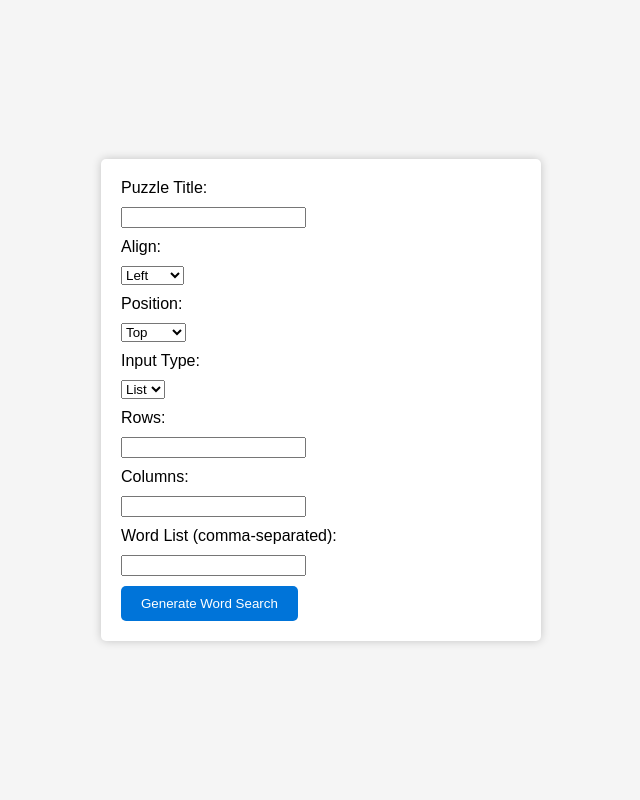
After one commit to reginaldcobb/word_search_api, a FastAPI app: template templates/create_wordsearch_grid.html in a window 1280 px wide. The commit adds this page. Shown: the whole page, without its empty margins (319-959 px from the left). Run offline with FastAPI, Linux system fonts and the light colour scheme; the template is opened without the code that fills it, so the values that code supplies are empty.

Commit message:
Add title to top of svg files and align

```diff
--- a/main.py
+++ b/main.py
@@ -8,6 +8,11 @@ from fastapi.responses import FileResponse, HTMLResponse
 from fastapi.staticfiles import StaticFiles
 
 from fastapi.templating import Jinja2Templates
+
+from pathlib import Path
+from typing import List
+
+from starlette.requests import Request
 
 from pydantic import BaseModel
 from typing import List
@@ -52,13 +57,23 @@ static_folder = "static"
 # Mount the static directory
 app.mount("/static", StaticFiles(directory="static"), name="static")
 
+
+# Define the path to the static directory
+static_path = Path(__file__).parent / "static"
+
 # Check if the static folder exists, and create it if not
 # if not os.path.exists(static_folder):
 #     os.makedirs(static_folder)
 
-@app.get("/")
+@app.get("/", response_class=HTMLResponse)
 async def index(request: Request):
+    # return templates.TemplateResponse("create_wordsearch_grid.html", {"request": request})
     return templates.TemplateResponse("create_wordsearch.html", {"request": request})
+
+
+@app.get("/svg", response_class=HTMLResponse)
+async def render_svg(request: Request):
+    return templates.TemplateResponse("svg_template.html", {"request": request})
 
 @app.get("/get_file_links")
 async def get_file_links():
@@ -154,13 +169,37 @@ async def create_wordsearch(data: WordSearchModel ):
     print_text(data.word_list, grids[0], grids[1], text_output_file,
             text_output_solution_file, data.row, data.column, data.title.text, data.title.align, data.title.position)
 
+    file_links = []
+
+    # Iterate through files in the "static" directory and generate hyperlinks
+    # for file_path in static_path.iterdir():
+    #     if file_path.is_file():
+    #         file_name = file_path.stem  # Use the file name without extension as the hyperlink name
+    #         print("file_name=", file_name)
+    #         file_links.append({
+    #             "filename": file_name,
+    #             "url": f"/static/{file_path.name}"
+    #         })
+    # print("file_links=", file_links)
     return {
         "input": data.input,
         "word_list": data.word_list,
         # "file_name": words_file.filename,
+        # "puzzle": grids[0],
+        # "puzzle": svg_output_file,
+        "puzzle": "This is Text passed from FastAPI on return",
         "row": data.row,
         "column": data.column,
         "title": data.title.model_dump() if data.title else None,
+        "svg1": svg_output_file,
+        "svg2": svg_output_solution_file,
+        "return_svg_file":svg_output_file,
+        "return_svg_solution_file":svg_output_solution_file,
+        "return_text_file":text_output_file,
+        "return_text_solution_file":text_output_solution_file,
+        "return_docx_file":docx_output_file,
+        "return_docx_solution_file":docx_output_solution_file,
+        # "file_links": file_links
     }
 
 def generate_puzzle(words, rows, cols):
@@ -279,26 +318,25 @@ def print_svg(words, grid, placed_grid, svg_filename, svg_solution_filename, row
         if (position == PositionType.top):
             match align:
                 case AlignType.left:
-                    x = 2
+                    x = (1 * cell_size) - (cell_size/2)
+                    y = 0
+                    f.write(f'\t<rect x="{x * cell_size}" y="{y * cell_size}" width="{cell_size}" height="{cell_size}" fill-opacity="0" />\n')
+                    for i in range(len(title)):
+                        f.write(f'\t<text x="{ x + (i * cell_size/2) }" y="{y * cell_size + cell_size / 2}" text-anchor="middle" alignment-baseline="middle" fill="black" font-weight="bold">{title[i]}</text>\n')
+                case AlignType.middle:
+                    x = (width/2 - ((len(title)/4)))
                     y=0
-                    print ("left", x, len(title))
-                case AlignType.middle:
-                    x = (width)/2  - ((len(title)-1)/2)
-                    # x=2
+                    f.write(f'\t<rect x="{x * cell_size}" y="{y * cell_size}" width="{cell_size}" height="{cell_size}" fill-opacity="0" />\n')
+                    for i in range(len(title)):
+                        f.write(f'\t<text x="{ ((x*cell_size) + (i * cell_size/2))}" y="{y * cell_size + cell_size / 2}" text-anchor="middle" alignment-baseline="middle" fill="black">{title[i]}</text>\n')
+                case AlignType.right:
+                    x = (width - ((len(title)/2)))
                     y=0
-                    print ("middle", x, len(title))
-                case AlignType.right:
-                    x = ((width)) - ((len(title)/2-1))
-                    y=0
-                    print ("right", x, (len(title)))
+                    f.write(f'\t<rect x="{x * cell_size}" y="{y * cell_size}" width="{cell_size}" height="{cell_size}" fill-opacity="0" />\n')
+                    for i in range(len(title)):
+                        f.write(f'\t<text x="{ ((x*cell_size) + (i * cell_size/2))}" y="{y * cell_size + cell_size / 2}" text-anchor="middle" alignment-baseline="middle" fill="black">{title[i]}</text>\n')
                 case _:
                     pass
-
-            # write the title
-            # f.write(f'\t<rect x="{x * cell_size}" y="{y * cell_size}" width="{cell_size}" height="{cell_size}" fill-opacity="0" />\n')
-
-            # f.write(f'\t<text x="{x * (cell_size + cell_size / 2)}" y="{y * cell_size + cell_size / 2}" text-anchor="middle" alignment-baseline="middle" fill="black" font-weight = "900">{title}</text>\n')
-            # f.write(f'\t<text x="{x * cell_size }" y="{y * cell_size + cell_size / 2}" text-anchor="middle" alignment-baseline="middle" fill="black" font-weight = "900">{title}</text>\n')
 
         for y in range(height):
             for x in range(width):
@@ -307,7 +345,10 @@ def print_svg(words, grid, placed_grid, svg_filename, svg_solution_filename, row
                 f.write(
                     f'\t<text x="{x * cell_size + cell_size / 2}" y="{(y+1) * cell_size + cell_size / 2}" text-anchor="middle" alignment-baseline="middle" fill="black">{grid[y][x]}</text>\n')
 
-        # Loop over the words and add them to the SVG file
+    # print a blank line to the svg file
+        # f.write(f'\t<rect x="0" y="{(height+1) * cell_size}" width="{width * cell_size}" height="{cell_size}" fill-opacity="0" />\n')
+        # f.write(f'\t<rect x="0" y="{(height+2) * cell_size}" width="{width * cell_size}" height="{cell_size}" fill-opacity="0" />\n')
+
         for i, word in enumerate(words):
             # Calculate the row and column for this word
             row = i // num_columns
@@ -323,21 +364,46 @@ def print_svg(words, grid, placed_grid, svg_filename, svg_solution_filename, row
             # Make svg display area larger to accomodate words below the puzzle
             f'<svg xmlns="http://www.w3.org/2000/svg" width="{width * cell_size*2}" height="{height * cell_size*2}">\n')
 
+        if (position == PositionType.top):
+            match align:
+                case AlignType.left:
+                    x = (1 * cell_size) - (cell_size/2)
+                    y = 0
+                    solution.write(f'\t<rect x="{x * cell_size}" y="{y * cell_size}" width="{cell_size}" height="{cell_size}" fill-opacity="0" />\n')
+                    for i in range(len(title)):
+                        solution.write(f'\t<text x="{ x + (i * cell_size/2) }" y="{y * cell_size + cell_size / 2}" text-anchor="middle" alignment-baseline="middle" fill="black" font-weight="bold">{title[i]}</text>\n')
+                case AlignType.middle:
+                    x = (width/2 - ((len(title)/4)))
+                    y=0
+                    solution.write(f'\t<rect x="{x * cell_size}" y="{y * cell_size}" width="{cell_size}" height="{cell_size}" fill-opacity="0" />\n')
+                    for i in range(len(title)):
+                        solution.write(f'\t<text x="{ ((x*cell_size) + (i * cell_size/2))}" y="{y * cell_size + cell_size / 2}" text-anchor="middle" alignment-baseline="middle" fill="black">{title[i]}</text>\n')
+                case AlignType.right:
+                    x = (width - ((len(title)/2)))
+                    y=0
+                    solution.write(f'\t<rect x="{x * cell_size}" y="{y * cell_size}" width="{cell_size}" height="{cell_size}" fill-opacity="0" />\n')
+                    for i in range(len(title)):
+                        solution.write(f'\t<text x="{ ((x*cell_size) + (i * cell_size/2))}" y="{y * cell_size + cell_size / 2}" text-anchor="middle" alignment-baseline="middle" fill="black">{title[i]}</text>\n')
+                case _:
+                    pass
+
+
+
         for y in range(height):
             for x in range(width):
                 if (placed_grid[y][x]) == '%':
                     # Not a word so print black
                     solution.write(
-                        f'\t<rect x="{x * cell_size}" y="{y * cell_size}" width="{cell_size}" height="{cell_size}" fill-opacity="0" />\n')
+                        f'\t<rect x="{x * cell_size}" y="{(y+1) * cell_size}" width="{cell_size}" height="{cell_size}" fill-opacity="0" />\n')
                     solution.write(
-                        f'\t<text x="{x * cell_size + cell_size / 2}" y="{y * cell_size + cell_size / 2}" text-anchor="middle" alignment-baseline="middle" fill="black">{grid[y][x]}</text>\n')
+                        f'\t<text x="{x * cell_size + cell_size / 2}" y="{(y+1) * cell_size + cell_size / 2}" text-anchor="middle" alignment-baseline="middle" fill="black">{grid[y][x]}</text>\n')
 
                 else:
                     # a placed word so print Red
                     solution.write(
-                        f'\t<rect x="{x * cell_size}" y="{y * cell_size}" width="{cell_size}" height="{cell_size}" fill-opacity="0" />\n')
+                        f'\t<rect x="{x * cell_size}" y="{(y+1) * cell_size}" width="{cell_size}" height="{cell_size}" fill-opacity="0" />\n')
                     solution.write(
-                        f'\t<text x="{x * cell_size + cell_size / 2}" y="{y * cell_size + cell_size / 2}" text-anchor="middle" alignment-baseline="middle" fill="blue" font-weight = "900">{grid[y][x]}</text>\n')
+                        f'\t<text x="{x * cell_size + cell_size / 2}" y="{(y+1) * cell_size + cell_size / 2}" text-anchor="middle" alignment-baseline="middle" fill="blue" font-weight = "900">{grid[y][x]}</text>\n')
 
         # Loop over the words and add them to the SVG file
         for i, word in enumerate(words):
@@ -372,9 +438,9 @@ def print_docx(words, grid, placed_grid, docx_filename, docx_filename_solution,
     if (align == AlignType.left):
         title_space = 0
     elif (align == AlignType.right):
-        title_space = int((int(height)*2 - len(title) - 1))
+        title_space = int((int(width)*2 - len(title) - 1))
     else:
-        title_space = int((int(height)*2 - len(title)) / 2)
+        title_space = int((int(width)*2 - len(title)) / 2)
 
     # Check if Print at TOP or BOTTOM
     if (position == PositionType.top):
--- /dev/null
+++ b/templates/create_wordsearch_grid.html
@@ -0,0 +1,110 @@
+<!DOCTYPE html>
+<html lang="en">
+<head>
+    <meta charset="UTF-8">
+    <meta http-equiv="X-UA-Compatible" content="IE=edge">
+    <meta name="viewport" content="width=device-width, initial-scale=1.0">
+    <title>Word Search Generator</title>
+    <style>
+        body {
+            font-family: Arial, sans-serif;
+            background-color: #f5f5f5;
+            margin: 0;
+            padding: 0;
+            display: flex;
+            align-items: center;
+            justify-content: center;
+            height: 100vh;
+        }
+        form {
+            width: 400px;
+            background-color: #fff;
+            padding: 20px;
+            border-radius: 5px;
+            box-shadow: 0 0 10px rgba(0, 0, 0, 0.2);
+        }
+        label, input, select {
+            display: block;
+            margin-bottom: 10px;
+        }
+        button {
+            background-color: #0074D9;
+            color: #fff;
+            border: none;
+            padding: 10px 20px;
+            border-radius: 5px;
+            cursor: pointer;
+        }
+        button:hover {
+            background-color: #0056b3;
+        }
+    </style>
+</head>
+<body>
+    <form id="wordSearchForm">
+        <label for="title">Puzzle Title:</label>
+        <input type="text" id="title" name="title" required>
+
+        <label for="align">Align:</label>
+        <select id="align" name="align">
+            <option value="LEFT">Left</option>
+            <option value="CENTER">Center</option>
+            <option value="RIGHT">Right</option>
+        </select>
+
+        <label for="position">Position:</label>
+        <select id="position" name="position">
+            <option value="TOP">Top</option>
+            <option value="MIDDLE">Middle</option>
+            <option value="BOTTOM">Bottom</option>
+        </select>
+
+        <label for="inputType">Input Type:</label>
+        <select id="inputType" name="input_type">
+            <option value="LIST">List</option>
+            <option value="FILE">File</option>
+        </select>
+
+        <label for="rows">Rows:</label>
+        <input type="number" id="rows" name="rows" required>
+
+        <label for="columns">Columns:</label>
+        <input type="number" id="columns" name="columns" required>
+
+        <label for="wordList">Word List (comma-separated):</label>
+        <input type="text" id="wordList" name="word_list" required>
+
+        <button type="button" id="generateButton">Generate Word Search</button>
+    </form>
+
+    <script>
+        document.getElementById('generateButton').addEventListener('click', function () {
+            const formData = {
+                title: document.getElementById('title').value,
+                align: document.getElementById('align').value,
+                position: document.getElementById('position').value,
+                input_type: document.getElementById('inputType').value,
+                rows: parseInt(document.getElementById('rows').value),
+                columns: parseInt(document.getElementById('columns').value),
+                word_list: document.getElementById('wordList').value.split(',')
+            };
+
+            fetch('/create_wordsearch', {
+                method: 'POST',
+                headers: {
+                    'Content-Type': 'application/json'
+                },
+                body: JSON.stringify(formData)
+            })
+            .then(response => response.json())
+            .then(data => {
+                // Handle the response data as needed
+                console.log(data);
+            })
+            .catch(error => {
+                console.error('Error:', error);
+            });
+        });
+    </script>
+</body>
+</html>
```
Also changed, not shown: static/text_out.txt (added, +28 -0 lines), static/text_out_solution.txt (added, +27 -0 lines), templates/create_wordsearch.html (+27 -1 lines), templates/svg_template.html (added, +15 -0 lines), static/svg_out.svg (added), static/svg_out_solution.svg (added), 2 other files.
